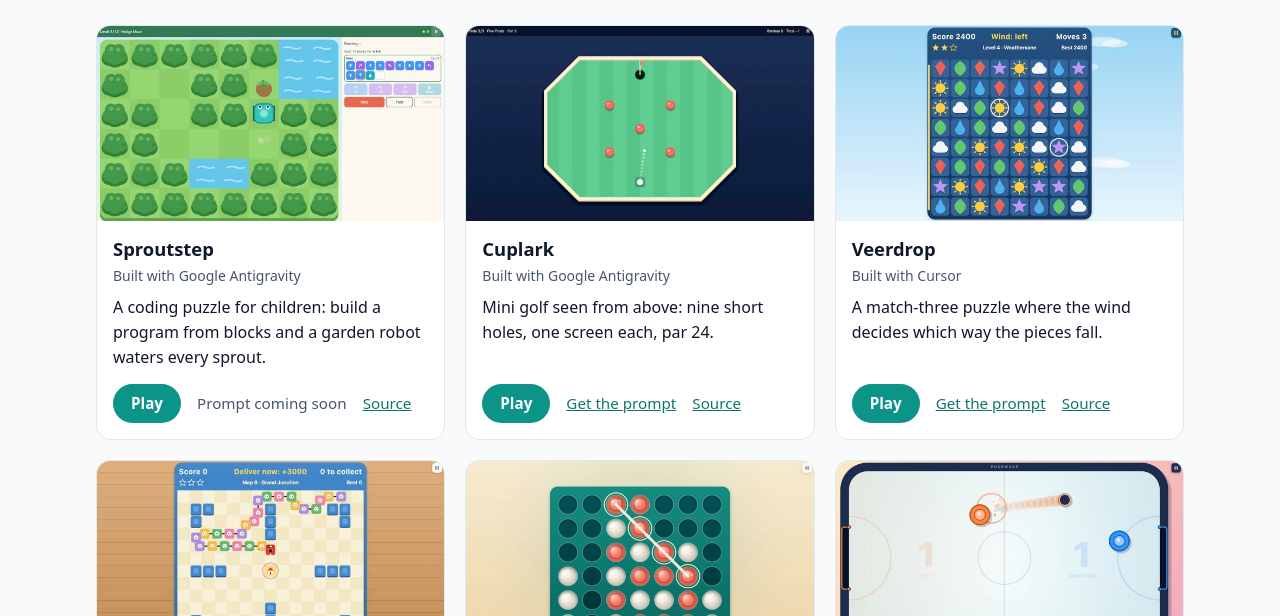
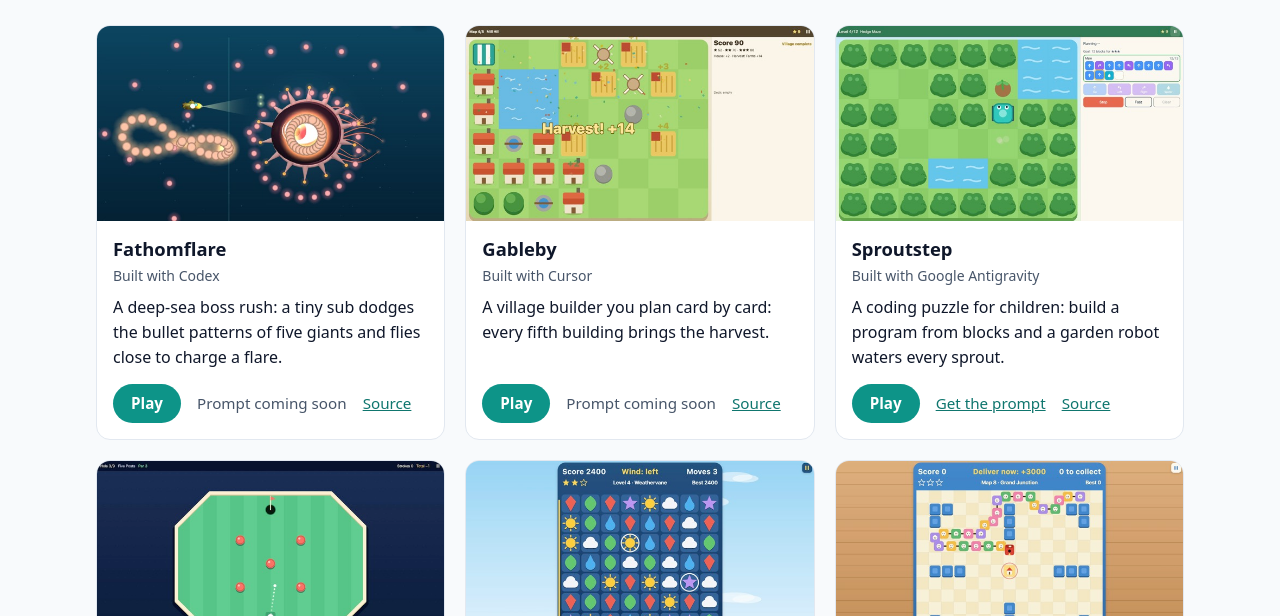
Before and after one commit to gradedprompts/gradedprompts.github.io, a plain HTML site: page index.html in a window 1280 px wide. Shown: the part 184-800 px from the top of the page. Drawn offline with Linux system fonts and the light colour scheme.

Commit message:
added more games

```diff
--- a/index.html
+++ b/index.html
@@ -49,12 +49,30 @@ footer p{margin:4px 0}
 <p class="lede">An AI coding agent built each of these from one prompt sold on Graded Prompts. What you play here is the file the agent wrote, unedited. Play one, then get the prompt and build your own.</p>
 <ul class="grid">
 <li class="card">
+<a class="thumb" href="/fathomflare/" tabindex="-1" aria-hidden="true"><img src="/img/fathomflare.jpg" alt="" width="640" height="360" loading="lazy" decoding="async"></a>
+<div class="body">
+<h2><a href="/fathomflare/">Fathomflare</a></h2>
+<p class="tool">Built with Codex</p>
+<p class="blurb">A deep-sea boss rush: a tiny sub dodges the bullet patterns of five giants and flies close to charge a flare.</p>
+<p class="actions"><a class="play" href="/fathomflare/">Play</a> <span class="soon">Prompt coming soon</span> <a href="https://github.com/gradedprompts/fathomflare">Source</a></p>
+</div>
+</li>
+<li class="card">
+<a class="thumb" href="/gableby/" tabindex="-1" aria-hidden="true"><img src="/img/gableby.jpg" alt="" width="640" height="360" loading="lazy" decoding="async"></a>
+<div class="body">
+<h2><a href="/gableby/">Gableby</a></h2>
+<p class="tool">Built with Cursor</p>
+<p class="blurb">A village builder you plan card by card: every fifth building brings the harvest.</p>
+<p class="actions"><a class="play" href="/gableby/">Play</a> <span class="soon">Prompt coming soon</span> <a href="https://github.com/gradedprompts/gableby">Source</a></p>
+</div>
+</li>
+<li class="card">
 <a class="thumb" href="/sproutstep/" tabindex="-1" aria-hidden="true"><img src="/img/sproutstep.jpg" alt="" width="640" height="360" loading="lazy" decoding="async"></a>
 <div class="body">
 <h2><a href="/sproutstep/">Sproutstep</a></h2>
 <p class="tool">Built with Google Antigravity</p>
 <p class="blurb">A coding puzzle for children: build a program from blocks and a garden robot waters every sprout.</p>
-<p class="actions"><a class="play" href="/sproutstep/">Play</a> <span class="soon">Prompt coming soon</span> <a href="https://github.com/gradedprompts/sproutstep">Source</a></p>
+<p class="actions"><a class="play" href="/sproutstep/">Play</a> <a href="https://www.gradedprompts.com/prompts/242/sproutstep-one-prompt-coding-puzzle-for-kids-for-google-antigravity">Get the prompt</a> <a href="https://github.com/gradedprompts/sproutstep">Source</a></p>
 </div>
 </li>
 <li class="card">
--- a/sitemap.xml
+++ b/sitemap.xml
@@ -1,6 +1,8 @@
 <?xml version="1.0" encoding="UTF-8"?>
 <urlset xmlns="http://www.sitemaps.org/schemas/sitemap/0.9">
   <url><loc>https://games.gradedprompts.com/</loc></url>
+  <url><loc>https://games.gradedprompts.com/fathomflare/</loc></url>
+  <url><loc>https://games.gradedprompts.com/gableby/</loc></url>
   <url><loc>https://games.gradedprompts.com/sproutstep/</loc></url>
   <url><loc>https://games.gradedprompts.com/cuplark/</loc></url>
   <url><loc>https://games.gradedprompts.com/veerdrop/</loc></url>
```
Also changed, not shown: img/fathomflare.jpg (added), img/gableby.jpg (added).
